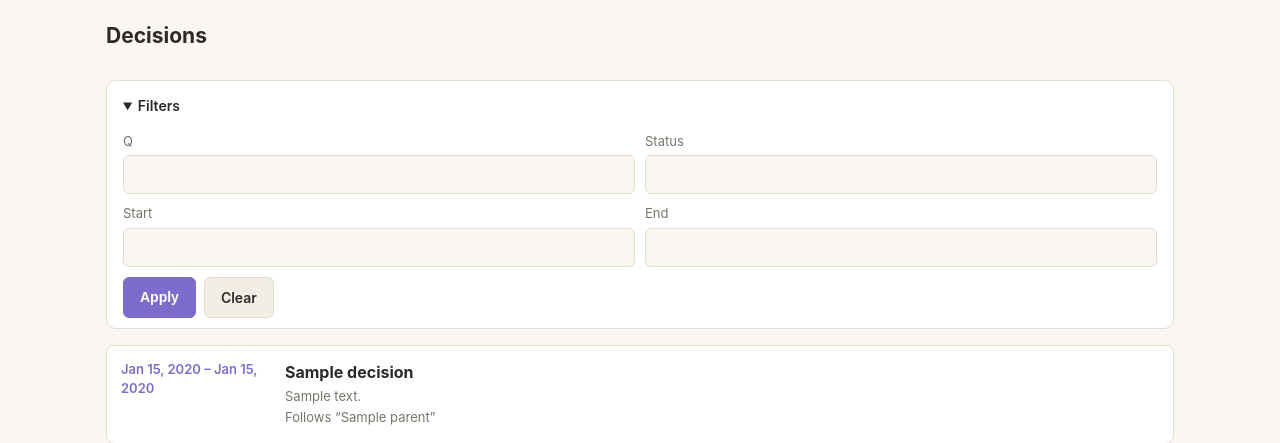
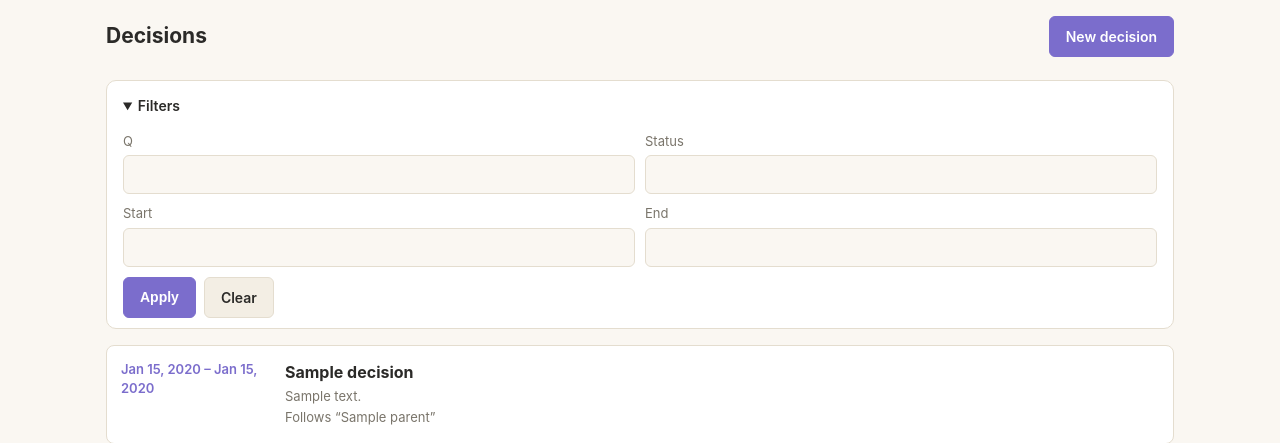
Before and after one commit to Aditya-Dawadikar/Aditya_Progress_Tracking, a Django app: template tracker/templates/tracker/decisions_list.html in a window 1280 px wide. Shown: the part 97-540 px from the top of the page. Run offline with Django 5.2, Linux system fonts and the light colour scheme; the template is opened without the code that fills it: most values are stand-ins (such as "Sample title", 1, 10 or a date in 2020); form fields are guessed from the names that the template uses.

Commit message:
Always show New decision / Add follow-up buttons
They were hidden until a name was picked, leaving no visible way to
create a decision. Clicking them without a name now routes through the
name picker and back.

Co-Authored-By: Claude Opus 5.5 <noreply@anthropic.com>

```diff
--- a/tracker/templates/tracker/decision_detail.html
+++ b/tracker/templates/tracker/decision_detail.html
@@ -2,7 +2,7 @@
 {% block title %}{{ decision.title }} · Goalpost{% endblock %}
 {% block content %}
 <p class="breadcrumb"><a href="{% url 'tracker:decisions_list' %}">Decisions</a>{% for ancestor in ancestors %} › <a href="{{ ancestor.get_absolute_url }}">{{ ancestor.title }}</a>{% endfor %}</p>
-<div class="page-header"><div><h1>{{ decision.title }}</h1><p class="hint">{{ decision.start_date|date:"M j, Y" }} – {% if decision.end_date %}{{ decision.end_date|date:"M j, Y" }}{% else %}ongoing{% endif %}{% if decision.is_ended %} · Ended{% endif %} · Recorded by {{ decision.created_by.name }} · <code>{{ decision.pk }}</code></p>{% if decision.description %}<p>{{ decision.description|linebreaksbr }}</p>{% endif %}</div>{% if request.member %}<div class="page-header-actions"><a href="{% url 'tracker:decision_create' %}?parent={{ decision.title|urlencode }}%20%5B{{ decision.pk }}%5D" class="btn">Add follow-up</a>{% if request.member.pk == decision.created_by_id %}<a href="{% url 'tracker:decision_edit' decision.pk %}" class="btn">Edit</a><a href="{% url 'tracker:decision_delete' decision.pk %}" class="btn btn-danger">Delete</a>{% endif %}</div>{% endif %}</div>
+<div class="page-header"><div><h1>{{ decision.title }}</h1><p class="hint">{{ decision.start_date|date:"M j, Y" }} – {% if decision.end_date %}{{ decision.end_date|date:"M j, Y" }}{% else %}ongoing{% endif %}{% if decision.is_ended %} · Ended{% endif %} · Recorded by {{ decision.created_by.name }} · <code>{{ decision.pk }}</code></p>{% if decision.description %}<p>{{ decision.description|linebreaksbr }}</p>{% endif %}</div><div class="page-header-actions"><a href="{% url 'tracker:decision_create' %}?parent={{ decision.title|urlencode }}%20%5B{{ decision.pk }}%5D" class="btn">Add follow-up</a>{% if request.member and request.member.pk == decision.created_by_id %}<a href="{% url 'tracker:decision_edit' decision.pk %}" class="btn">Edit</a><a href="{% url 'tracker:decision_delete' decision.pk %}" class="btn btn-danger">Delete</a>{% endif %}</div></div>
 <section class="panel"><h2>Motivation</h2>{% if decision.motivation %}<p>{{ decision.motivation|linebreaksbr }}</p>{% else %}<p class="empty-state">No motivation recorded.</p>{% endif %}</section>
 <section class="panel"><h2>Reasons to discontinue or roll back</h2>{% if decision.rollback_reasons %}<p>{{ decision.rollback_reasons|linebreaksbr }}</p>{% else %}<p class="empty-state">None recorded.</p>{% endif %}</section>
 <section class="panel"><h2>Decision chain</h2>
--- a/tracker/templates/tracker/decisions_list.html
+++ b/tracker/templates/tracker/decisions_list.html
@@ -1,7 +1,7 @@
 {% extends "tracker/base.html" %}
 {% block title %}Decisions · Goalpost{% endblock %}
 {% block content %}
-<div class="page-header"><h1>Decisions</h1>{% if request.member %}<a href="{% url 'tracker:decision_create' %}" class="btn btn-primary">New decision</a>{% endif %}</div>
+<div class="page-header"><h1>Decisions</h1><a href="{% url 'tracker:decision_create' %}" class="btn btn-primary">New decision</a></div>
 <details class="filter-bar" open>
   <summary>Filters</summary>
   <form method="get" class="filter-form">
```
